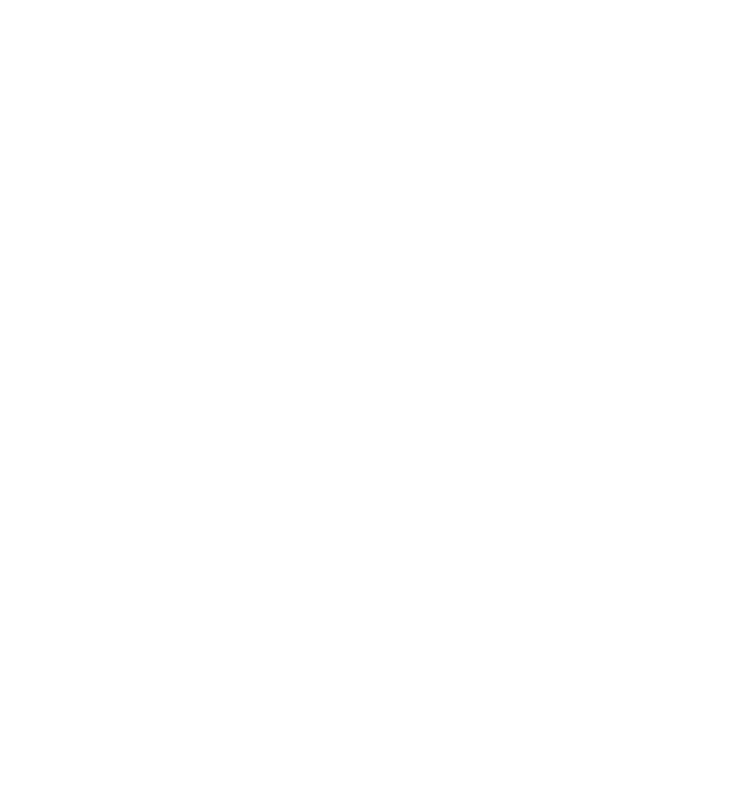
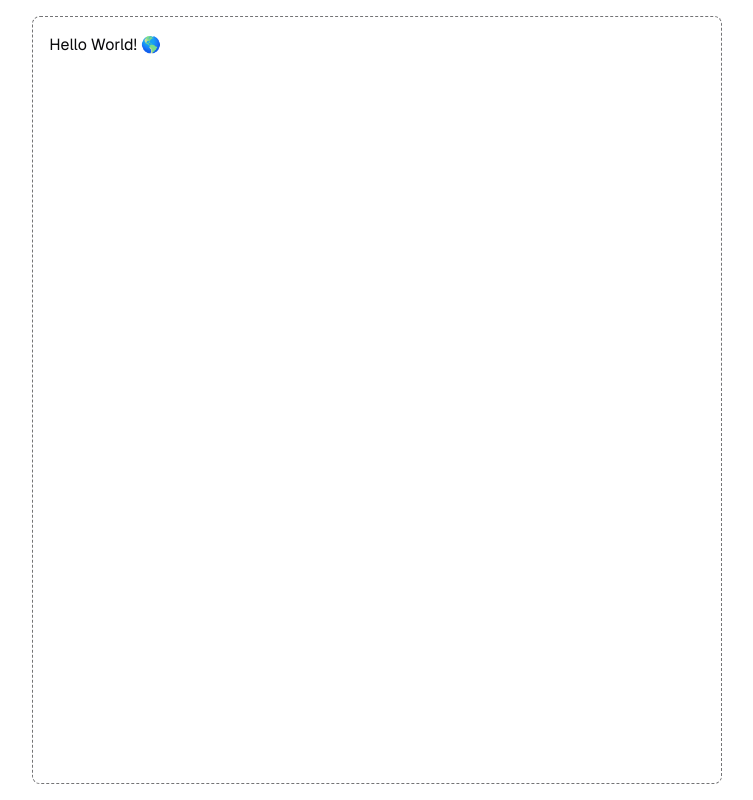
Before and after one commit to appledore-dev/notes, a Next.js app in the folder web/: page / in a window 1280 px wide. Shown: the whole page, without its empty margins (263-1016 px from the left). Built offline with nearby package versions, Linux system fonts and the light colour scheme.

Commit message:
Add Tiptap editor component and integrate it into Home page layout

```diff
--- a/web/app/page.tsx
+++ b/web/app/page.tsx
@@ -1,5 +1,7 @@
+import TiptapEditor from '@/components/editor-editor'
+
 export default function Home() {
-  return <div className="container mx-auto">
-
+  return <div className="container mx-auto px-4">
+    <TiptapEditor />
   </div>
 }
--- /dev/null
+++ b/web/components/editor-editor.tsx
@@ -0,0 +1,24 @@
+'use client'
+
+import { cn } from '@/lib/utils'
+import { EditorContent, useEditor } from '@tiptap/react'
+import StarterKit from '@tiptap/starter-kit'
+
+export default function TiptapEditor() {
+  const editor = useEditor({
+    editorProps: {
+      attributes: {
+        class: cn('max-w-prose mx-auto p-4 !h-[calc(100svh-2rem)] focus:outline-none border rounded-md border-dashed border-primary/60'),
+      },
+    },
+    extensions: [
+      StarterKit
+    ],
+    content: '<p>Hello World! 🌎️</p>',
+  })
+
+  return <EditorContent
+    editor={editor}
+    className="py-4"
+  />
+}
--- a/web/package.json
+++ b/web/package.json
@@ -10,6 +10,9 @@
   },
   "dependencies": {
     "@radix-ui/react-slot": "^1.1.2",
+    "@tiptap/pm": "^2.11.5",
+    "@tiptap/react": "^2.11.5",
+    "@tiptap/starter-kit": "^2.11.5",
     "class-variance-authority": "^0.7.1",
     "clsx": "^2.1.1",
     "geist": "^1.3.1",
```
Also changed, not shown: 1 other file (tests, documents, lock files or other folders).
